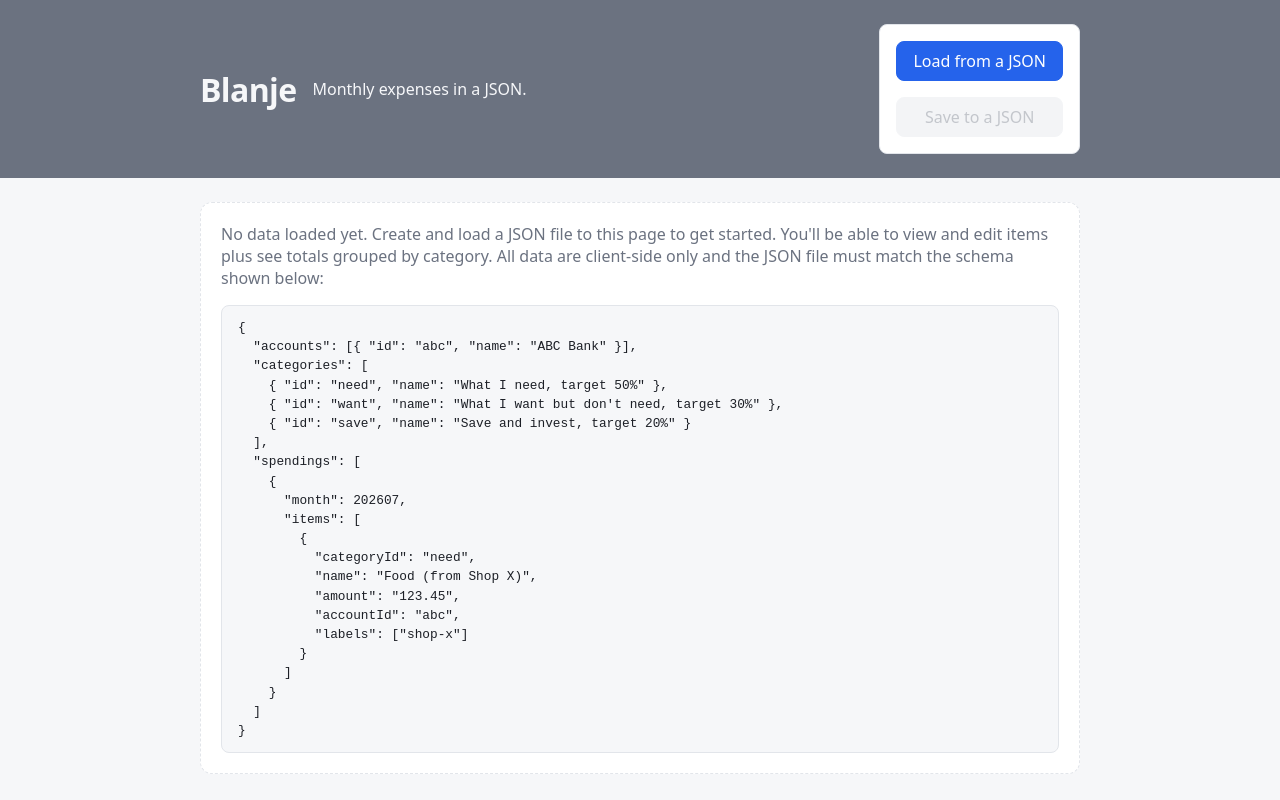
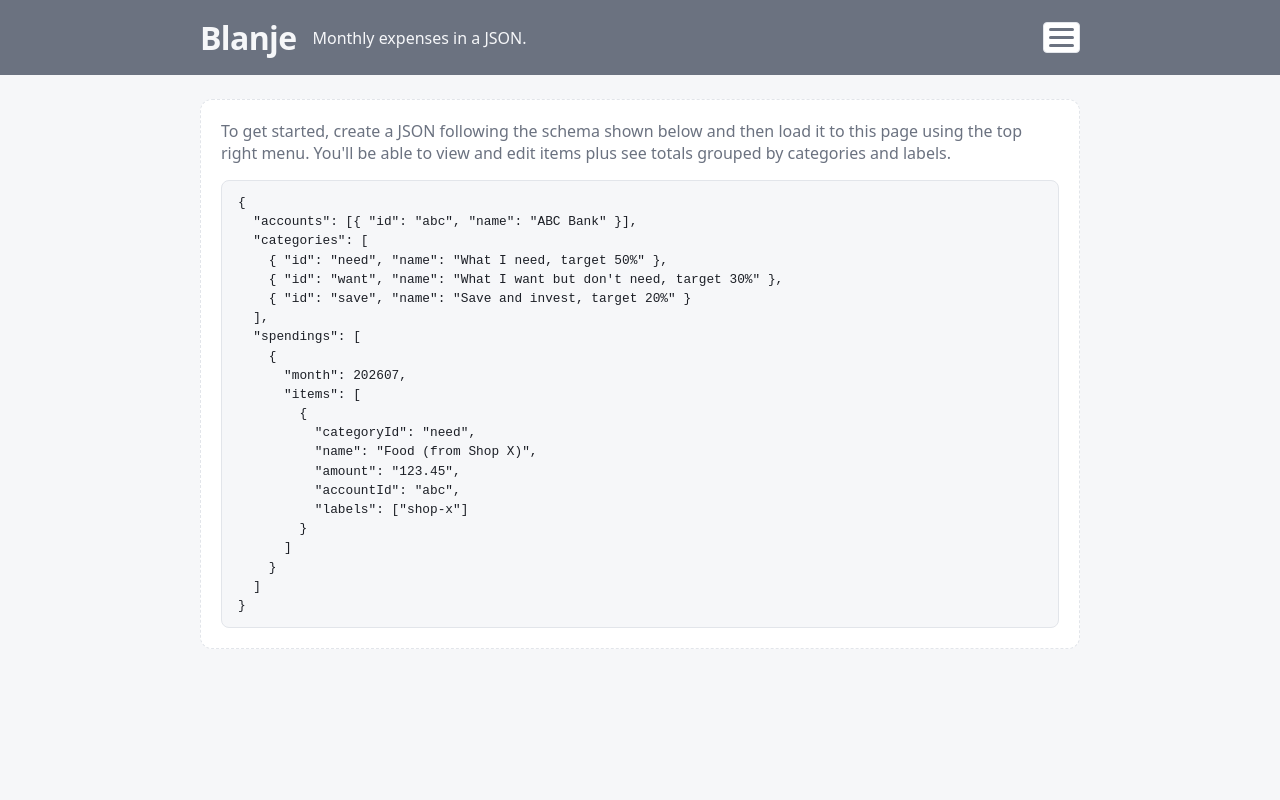
Before and after one commit to LongYC/blanje, a React (Vite) app: page / in a window 1280 px wide. Built offline with nearby package versions, Linux system fonts and the light colour scheme.

Commit message:
Move header controls into a popover menu.

```diff
--- a/src/App.module.css
+++ b/src/App.module.css
@@ -14,7 +14,13 @@
   grid-column: content;
 }
 
-.sectionAppHeader,
+.sectionAppHeader {
+  composes: section;
+  padding: 1rem 0;
+  background-color: var(--app-header-bg);
+  color: var(--app-header-text);
+}
+
 .sectionDangerZone {
   composes: section;
   padding: 1.5rem 0;
--- a/src/components/AppHeader.module.css
+++ b/src/components/AppHeader.module.css
@@ -2,47 +2,78 @@
   display: flex;
   align-items: center;
   justify-content: space-between;
-  flex-wrap: wrap;
 }
 
 .header h1 {
   margin: 0;
-  font-size: 2rem;
+  font-size: 1.5rem;
   letter-spacing: -0.02em;
 }
 
 .header p {
-  margin: 0 0 0 1rem;
+  font-size: 0.85rem;
+  margin: 0 auto 0 1rem;
 }
 
 @media (min-width: 640px) {
-  .header {
-    display: flex;
-    justify-content: space-between;
+  .header h1 {
+    font-size: 2rem;
   }
 
   .header p {
-    margin-right: auto;
+    font-size: 1rem;
   }
 }
 
+.menu {
+  anchor-name: --menu;
+  display: flex;
+  flex-direction: column;
+  gap: 5px;
+  cursor: pointer;
+  background: var(--surface);
+  border-radius: 4px;
+  padding: 5px
+}
+
+.menu > span {
+  width: 25px;
+  height: 3px;
+  background: var(--app-header-bg);
+  border-radius: 3px;
+}
+
+.menu:hover {
+  background: var(--category-bg);
+}
+
 .controls {
-  width: 100%;
-  flex-wrap: wrap;
-  align-items: flex-end;
-  gap: 1rem;
-  margin: 1rem 0 0 0;
   padding: 1rem;
   background: var(--surface);
   border: 1px solid var(--border);
-  border-radius: 8px;
+  border-radius: 4px;
+  box-shadow: -2px 5px 10px rgba(0,0,0,0.1);
+  position: absolute;
+  position-anchor: --menu;
+  position-area: block-end span-inline-start;
+  margin-top: 0.5rem;
 }
 
-@media (min-width: 640px) {
-  .controls {
-    width: auto;
-    margin-top: 0;
+.controls:popover-open {
+  opacity: 1;
+  transition: opacity 0.15s ease;
+}
+
+@starting-style {
+  .controls:popover-open {
+    opacity: 0;
+    transition: opacity 0.15s ease;
   }
+}
+
+.controls::backdrop {
+  background: rgb(0 0 0 / 0.4);
+  transition: background 0.15s ease;
 }
 
 .controls button {
--- a/src/components/AppHeader.tsx
+++ b/src/components/AppHeader.tsx
@@ -1,3 +1,4 @@
+import { useRef } from "react";
 import type { UserData } from "../data";
 import styles from "./AppHeader.module.css";
 import { Button } from "./Button";
@@ -14,11 +15,24 @@ export function AppHeader({
   hasExistingData,
   onDownload
 }: AppHeaderProps) {
+  const popoverRef = useRef<HTMLDivElement>(null);
+  const onLoadedNewFileClosePopover = (data: UserData, filename: string) => {
+    onLoadedNewFile(data, filename);
+    if (popoverRef.current) {
+      popoverRef.current.hidePopover();
+    }
+  };
+
   return <div className={styles.header}>
     <h1>Blanje</h1>
     <p>Monthly expenses in a JSON.</p>
-    <div className={styles.controls}>
-      <FileLoader onLoaded={onLoadedNewFile} hasExistingData={hasExistingData} />
+    <button popoverTarget="app-menu-popover" aria-label="Toggle menu" className={styles.menu}>
+      <span></span>
+      <span></span>
+      <span></span>
+    </button>
+    <div id="app-menu-popover" popover="auto" ref={popoverRef} className={styles.controls}>
+      <FileLoader onLoaded={onLoadedNewFileClosePopover} hasExistingData={hasExistingData} />
       <Button label="Save to a JSON" onClick={onDownload} variant="main" disabled={!hasExistingData} />
     </div>
   </div>;
--- a/src/components/EmptyState.tsx
+++ b/src/components/EmptyState.tsx
@@ -26,10 +26,9 @@ const EXAMPLE_JSON = `{
 export function EmptyState() {
   return <section className={styles.empty}>
     <p>
-      No data loaded yet.
-      Create and load a JSON file to this page to get started.
-      You'll be able to view and edit items plus see totals grouped by category.
-      All data are client-side only and the JSON file must match the schema shown below:
+      To get started, create a JSON following the schema shown below
+      and then load it to this page using the top right menu.
+      You'll be able to view and edit items plus see totals grouped by categories and labels.
     </p>
     <pre className={styles.example}>{EXAMPLE_JSON}</pre>
   </section>;
--- a/src/components/MonthlyHeader.module.css
+++ b/src/components/MonthlyHeader.module.css
@@ -7,7 +7,7 @@
   align-items: stretch;
   align-content: center;
   gap: 0.75rem;
-  padding: 1rem 0 0;
+  padding: 1.25rem 0 0;
   background: var(--bg);
 }
 
@@ -36,6 +36,7 @@
   border-radius: 6px 6px 0 0;
   background-color: black;
   color: white;
+  font-size: 1.25rem;
   font-variant-numeric: tabular-nums;
   font-weight: bold;
   cursor: help;
--- a/src/index.css
+++ b/src/index.css
@@ -8,6 +8,7 @@
 
   --app-header-bg: var(--muted);
   --app-header-text: var(--bg);
+
   --category-bg: #eef2ff;
   --total-bg: #1c1f26;
 
```
